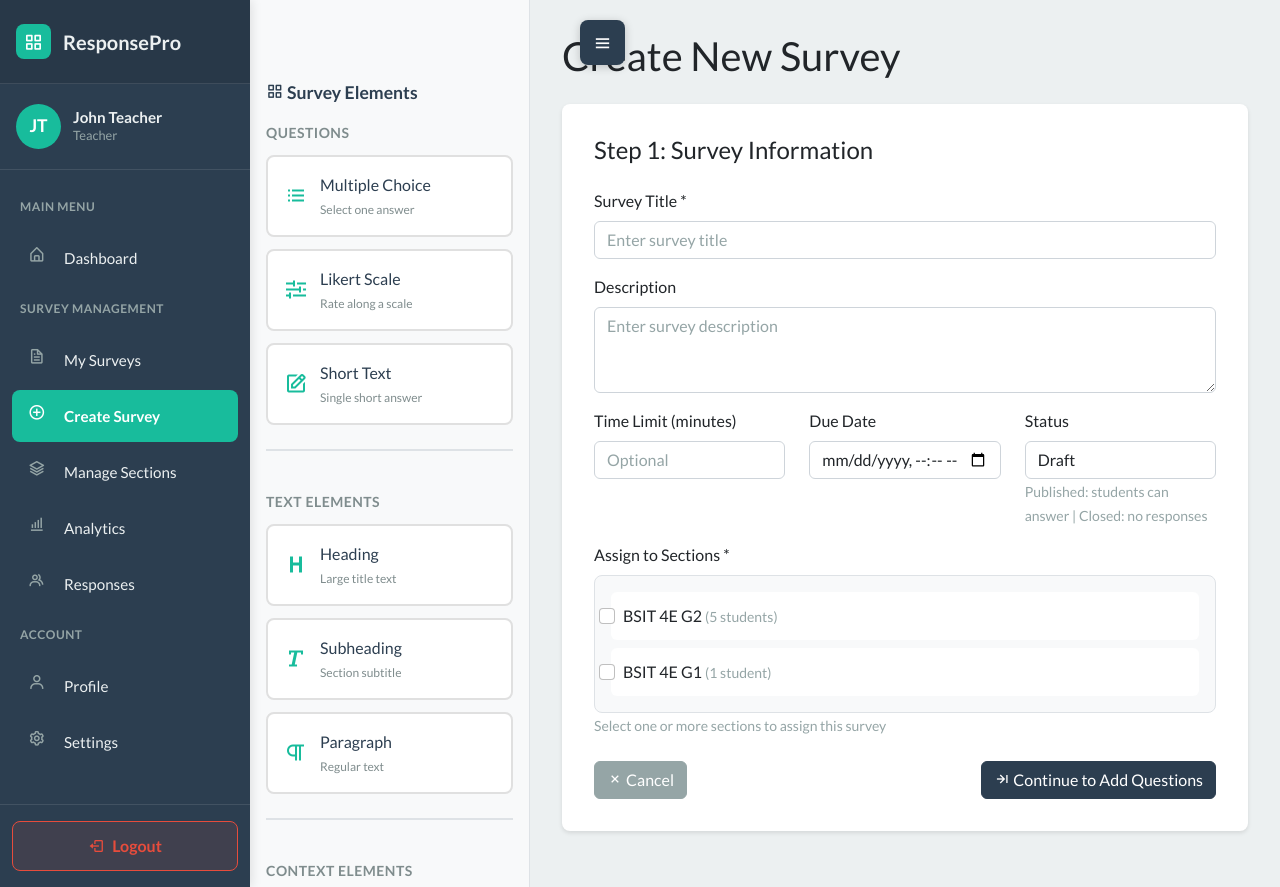
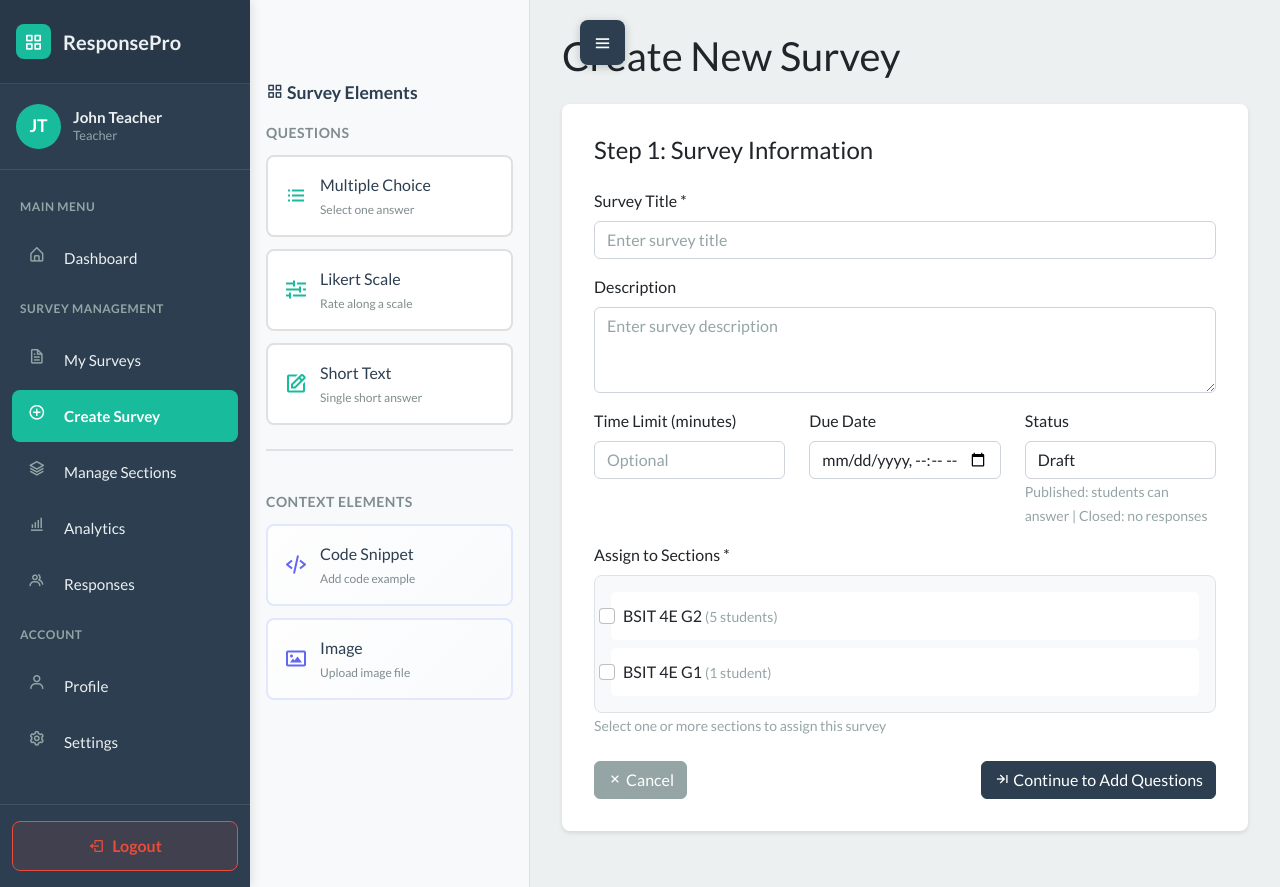
Before and after one commit to CritiasX/Survey-Web-Builder-Django, a Django app: page /surveys/create/ in a window 1280 px wide. Run offline with Django 5.2, Linux system fonts and the light colour scheme; a user stored in the database is signed in; data comes from the database, SQL or seed files in the repository; both versions use the stored data as it was after the commit; some libraries are stand-ins or nearby versions.

Commit message:
tangal text at fix bugs

```diff
--- a/WebSurvey/templates/student_take_survey.html
+++ b/WebSurvey/templates/student_take_survey.html
@@ -234,12 +234,6 @@
                 </a>
             </div>
 
-            <div class="sidebar-nav-item">
-                <a href="#" class="sidebar-nav-link">
-                    <i class="bx bx-history"></i>
-                    <span>My History</span>
-                </a>
-            </div>
 
             <div class="nav-section-title">Account</div>
 
--- a/WebSurvey/templates/survey_builder.html
+++ b/WebSurvey/templates/survey_builder.html
@@ -1143,33 +1143,6 @@
                 </div>
             </div>
 
-            <!-- Text Elements Section -->
-            <div class="palette-divider"></div>
-            <div class="palette-section-title">Text Elements</div>
-
-            <div class="element-item" draggable="true" data-type="heading">
-                <i class="bx bx-heading"></i>
-                <div>
-                    <div class="element-label">Heading</div>
-                    <div class="element-desc">Large title text</div>
-                </div>
-            </div>
-
-            <div class="element-item" draggable="true" data-type="subheading">
-                <i class="bx bx-text"></i>
-                <div>
-                    <div class="element-label">Subheading</div>
-                    <div class="element-desc">Section subtitle</div>
-                </div>
-            </div>
-
-            <div class="element-item" draggable="true" data-type="paragraph">
-                <i class="bx bx-paragraph"></i>
-                <div>
-                    <div class="element-label">Paragraph</div>
-                    <div class="element-desc">Regular text</div>
-                </div>
-            </div>
 
             <!-- Context Elements Section -->
             <div class="palette-divider"></div>
```
Also changed, not shown: db.sqlite3.
